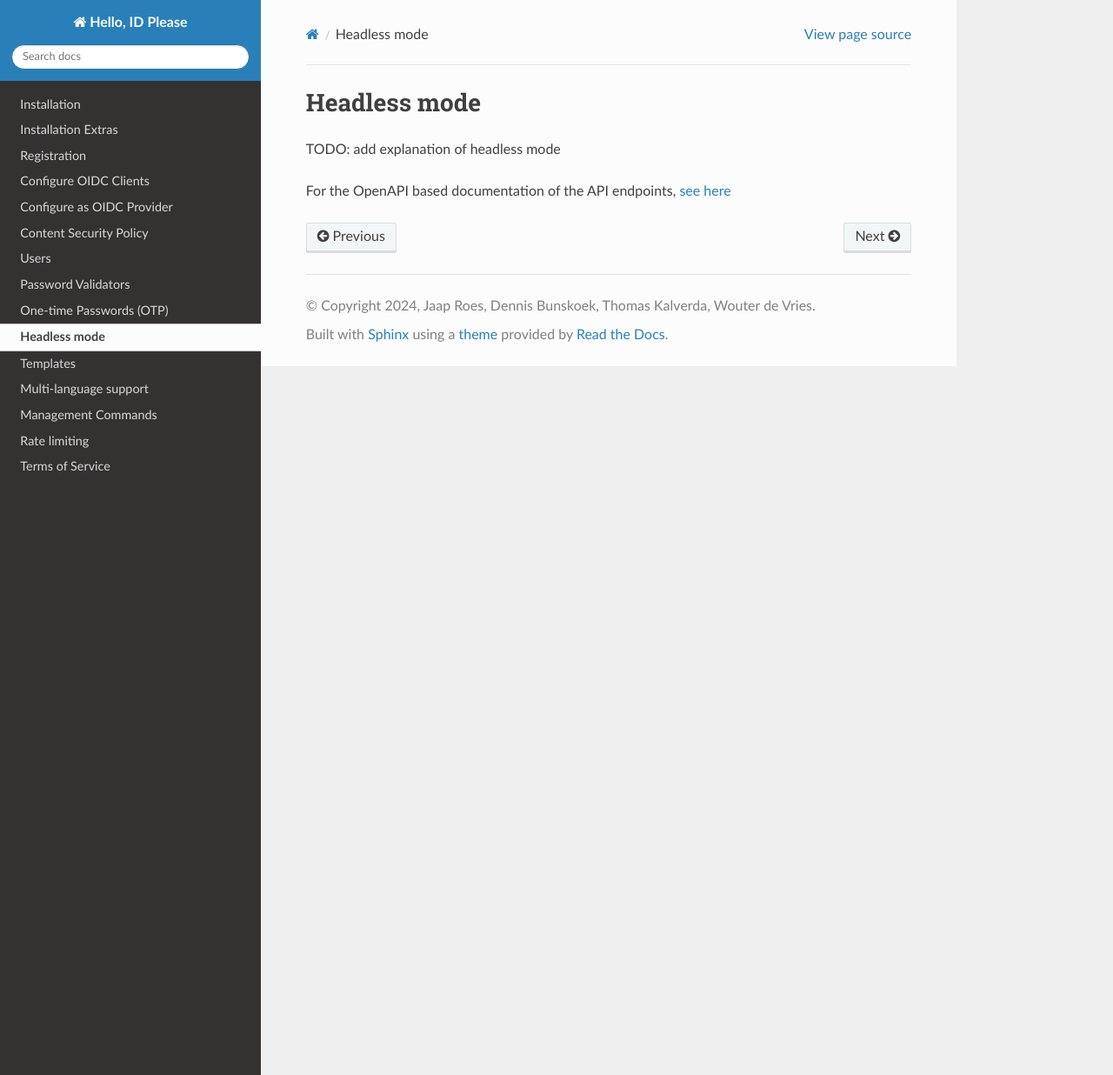
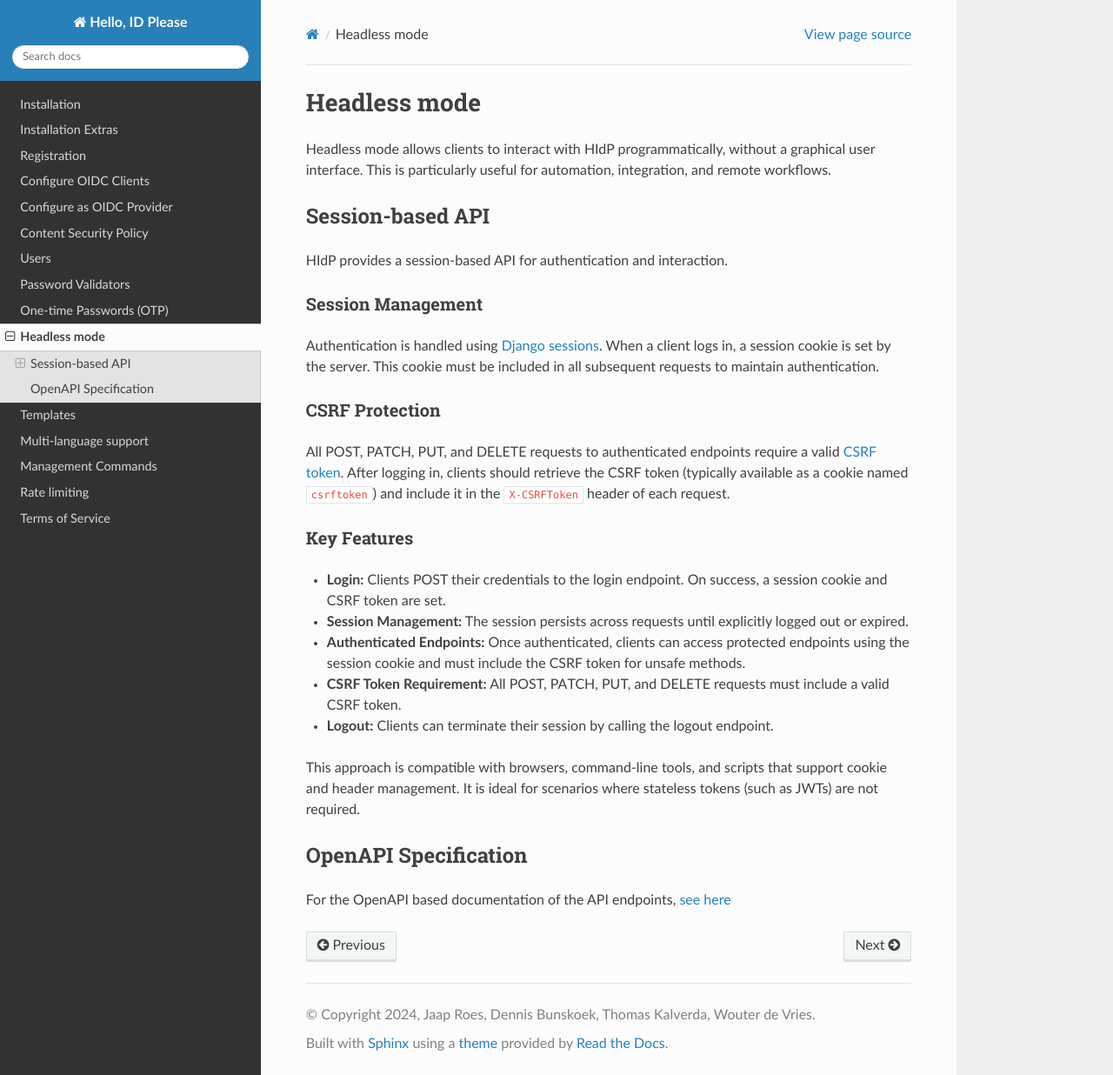
Before and after one commit to leukeleu/django-hidp, a Sphinx documentation site: the page built from packages/hidp/docs/sphinx/headless.md, in a window 1280 px wide and 1236 px high. Shown: the whole window at 87% size. Built offline with Sphinx 7.4.7 and the Read the Docs theme 3.1.0, drawn with Linux system fonts in a browser that asks for light colours.

Commit message:
update documentation with headless mode and session-based API features

```diff
--- a/packages/hidp/docs/sphinx/headless.md
+++ b/packages/hidp/docs/sphinx/headless.md
@@ -1,5 +1,29 @@
 # Headless mode
 
-TODO: add explanation of headless mode
+Headless mode allows clients to interact with HIdP programmatically, without a graphical user interface. This is particularly useful for automation, integration, and remote workflows.
+
+## Session-based API
+
+HIdP provides a session-based API for authentication and interaction.
+
+### Session Management
+
+Authentication is handled using [Django sessions](https://docs.djangoproject.com/en/stable/topics/http/sessions/). When a client logs in, a session cookie is set by the server. This cookie must be included in all subsequent requests to maintain authentication.
+
+### CSRF Protection
+
+All POST, PATCH, PUT, and DELETE requests to authenticated endpoints require a valid [CSRF token](https://docs.djangoproject.com/en/stable/ref/csrf/). After logging in, clients should retrieve the CSRF token (typically available as a cookie named `csrftoken`) and include it in the `X-CSRFToken` header of each request.
+
+### Key Features
+
+- **Login:** Clients POST their credentials to the login endpoint. On success, a session cookie and CSRF token are set.
+- **Session Management:** The session persists across requests until explicitly logged out or expired.
+- **Authenticated Endpoints:** Once authenticated, clients can access protected endpoints using the session cookie and must include the CSRF token for unsafe methods.
+- **CSRF Token Requirement:** All POST, PATCH, PUT, and DELETE requests must include a valid CSRF token.
+- **Logout:** Clients can terminate their session by calling the logout endpoint.
+
+This approach is compatible with browsers, command-line tools, and scripts that support cookie and header management. It is ideal for scenarios where stateless tokens (such as JWTs) are not required.
+
+## OpenAPI Specification
 
 For the OpenAPI based documentation of the API endpoints, [see here](./redoc-static.html){.external}
```
